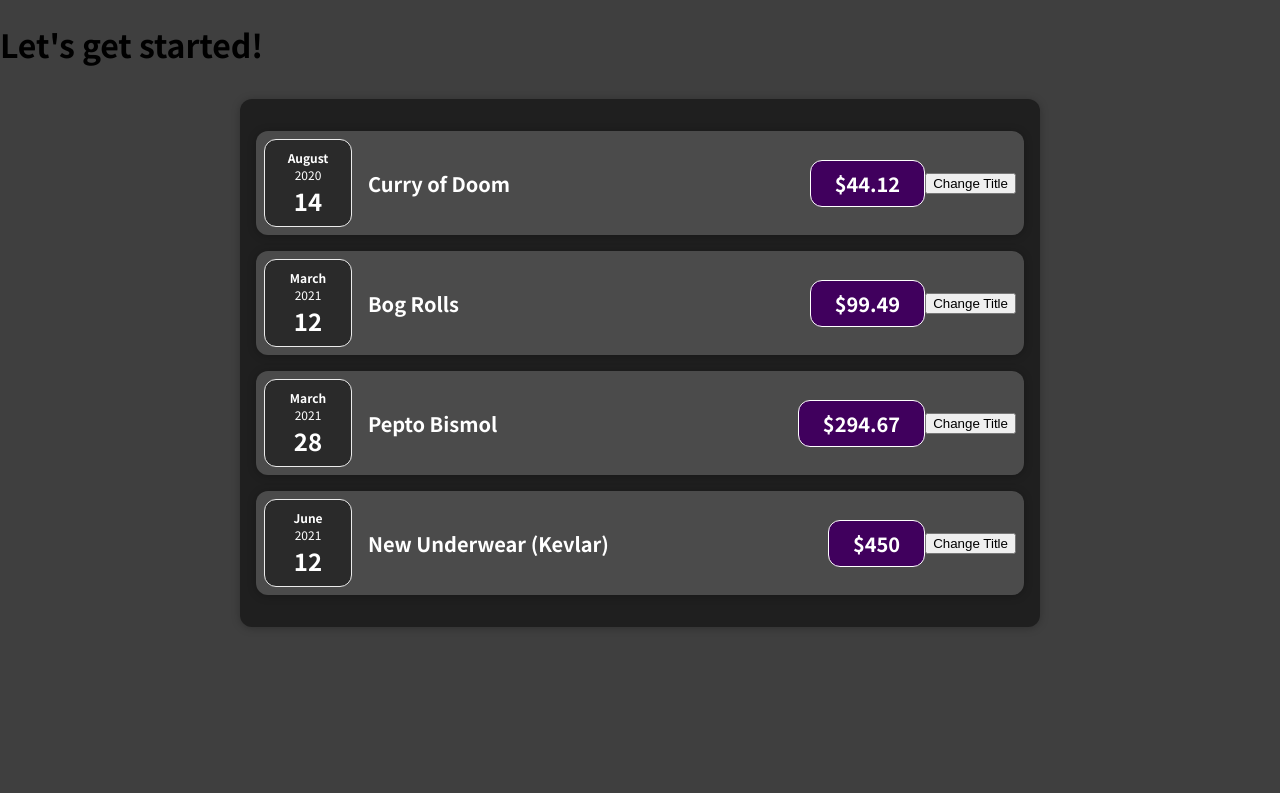
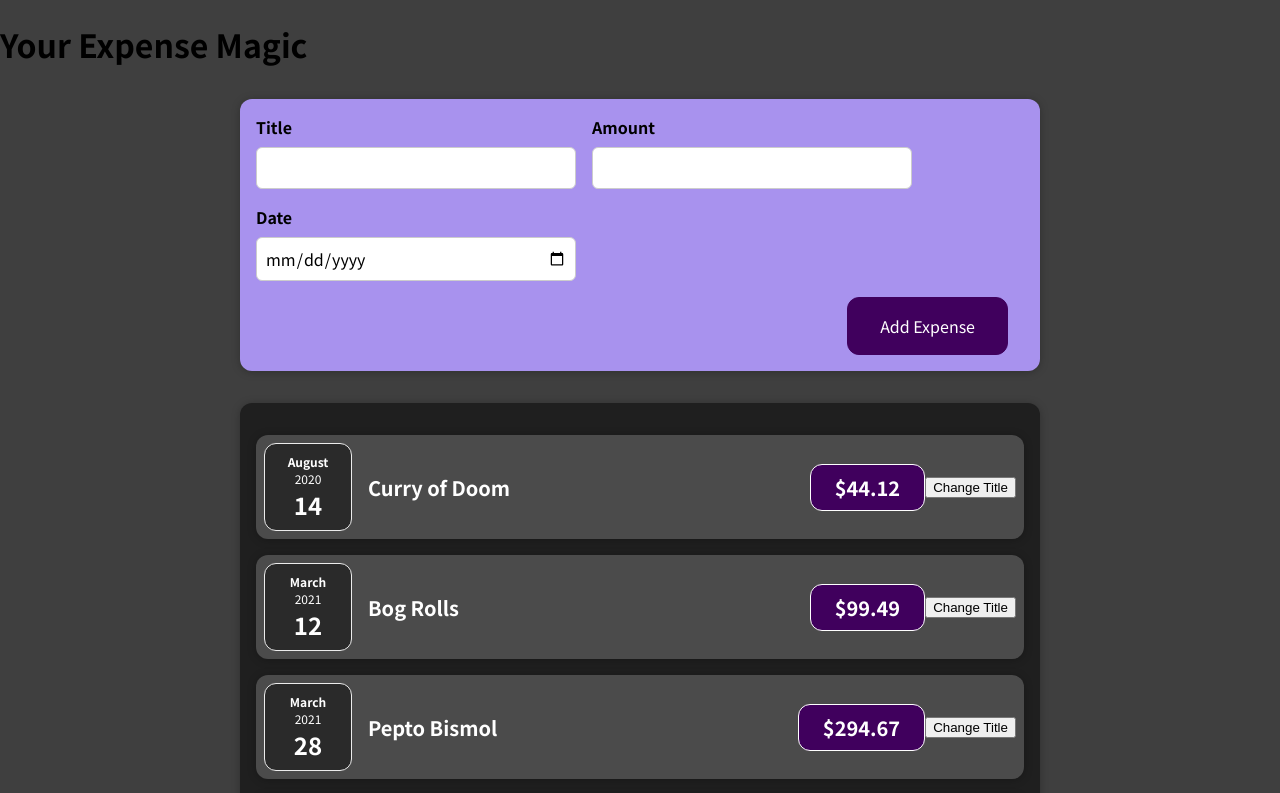
Before and after one commit to carlwilke/react-complete, a React (Create React App) app: page / in a window 1280 px wide. Shown: the top 793 px of the page. Built offline with nearby package versions, Linux system fonts and the light colour scheme.

Commit message:
Updated css linking

```diff
--- a/src/App.js
+++ b/src/App.js
@@ -1,4 +1,5 @@
 import Expenses from "./components/Expenses/Expenses";
+import NewExpense from "./components/NewExpense/NewExpense";
 
 const expenses = [
   {
@@ -30,7 +31,8 @@ const expenses = [
 function App() {
   return (
     <div>
-      <h1>Let's get started!</h1>
+      <h1>Your Expense Magic</h1>
+      <NewExpense />
       <Expenses items={expenses} />
     </div>
   );
--- a/src/components/NewExpense/NewExpense.js
+++ b/src/components/NewExpense/NewExpense.js
@@ -1,6 +1,6 @@
 import React from "react";
-import "./NewExpense";
 import ExpenseForm from "./ExpenseForm";
+import "./NewExpense.css";
 
 const NewExpense = () => {
   return (
```
